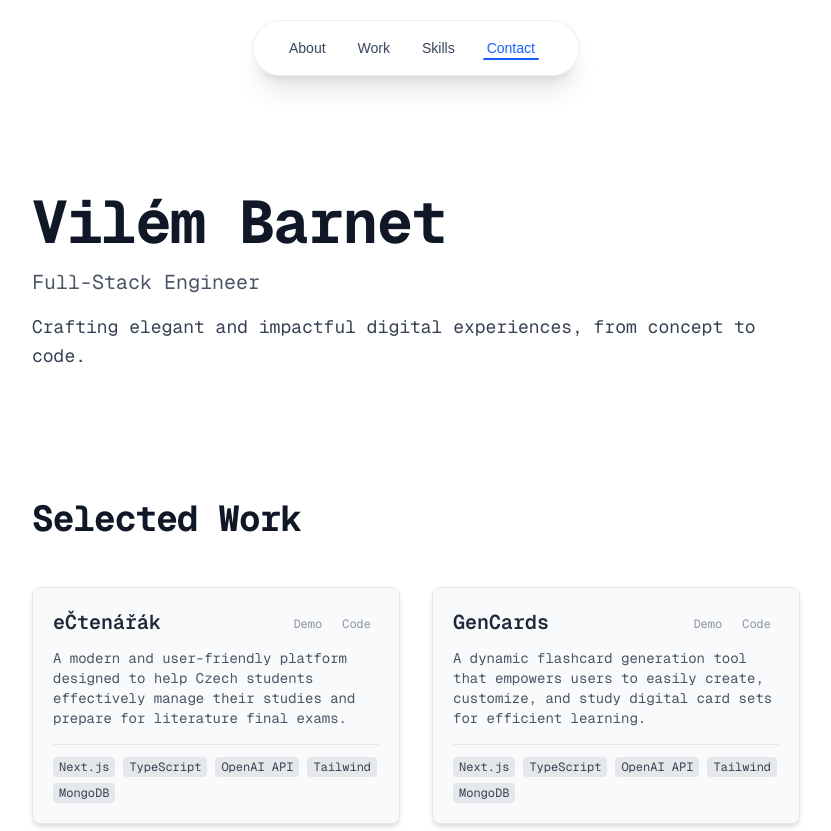
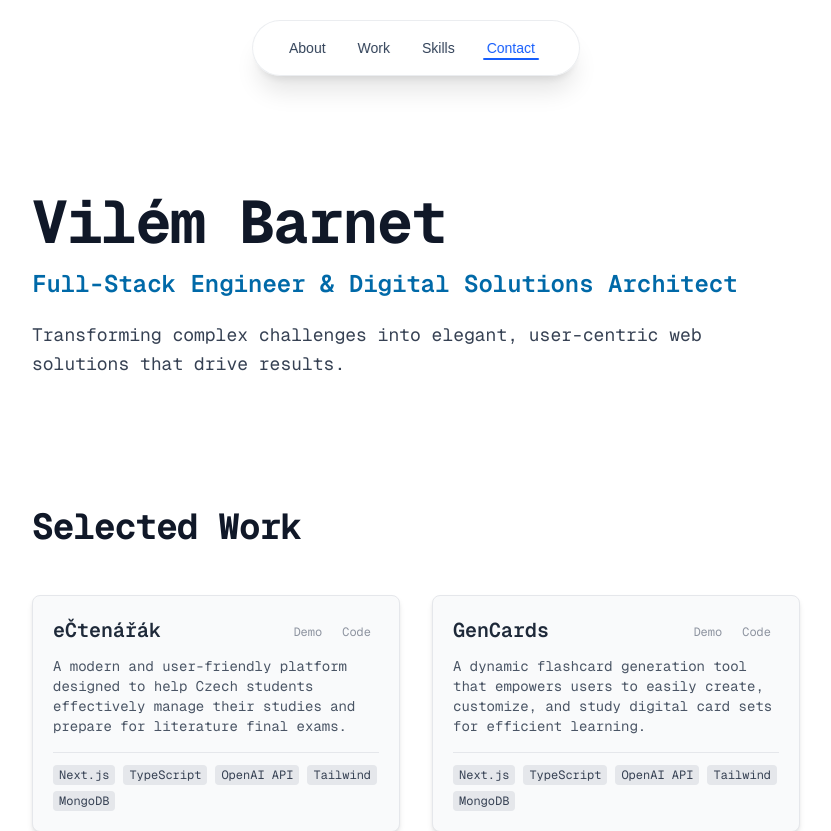
Before and after one commit to VilemB/vilembarnet, a Next.js app: page / in a window 1280 px wide. Shown: the top 831 px of the page, without its empty margins (224-1055 px from the left). Built offline with nearby package versions, Linux system fonts and the light colour scheme.

Commit message:
Improved heading

```diff
--- a/src/app/page.tsx
+++ b/src/app/page.tsx
@@ -296,17 +296,17 @@ export default function Home() {
           {/* Hero/Intro Section */}
           <section
             id="about"
-            className="flex flex-col items-start space-y-4 max-w-3xl mx-auto"
+            className="flex flex-col items-start space-y-4 max-w-3xl mx-auto text-center sm:text-left"
           >
-            <h1 className="text-4xl md:text-6xl font-bold tracking-tight text-gray-900">
+            <h1 className="text-4xl md:text-6xl font-bold tracking-tight text-gray-900 w-full">
               Vilém Barnet
             </h1>
-            <p className="text-lg md:text-xl text-gray-600">
-              Full-Stack Engineer
+            <p className="text-xl md:text-2xl text-sky-700 font-semibold w-full">
+              Full-Stack Engineer & Digital Solutions Architect
             </p>
-            <p className="text-base md:text-lg text-gray-700 leading-relaxed">
-              Crafting elegant and impactful digital experiences, from concept
-              to code.
+            <p className="text-base md:text-lg text-gray-700 leading-relaxed mt-1 w-full">
+              Transforming complex challenges into elegant, user-centric web
+              solutions that drive results.
             </p>
           </section>
 
```
